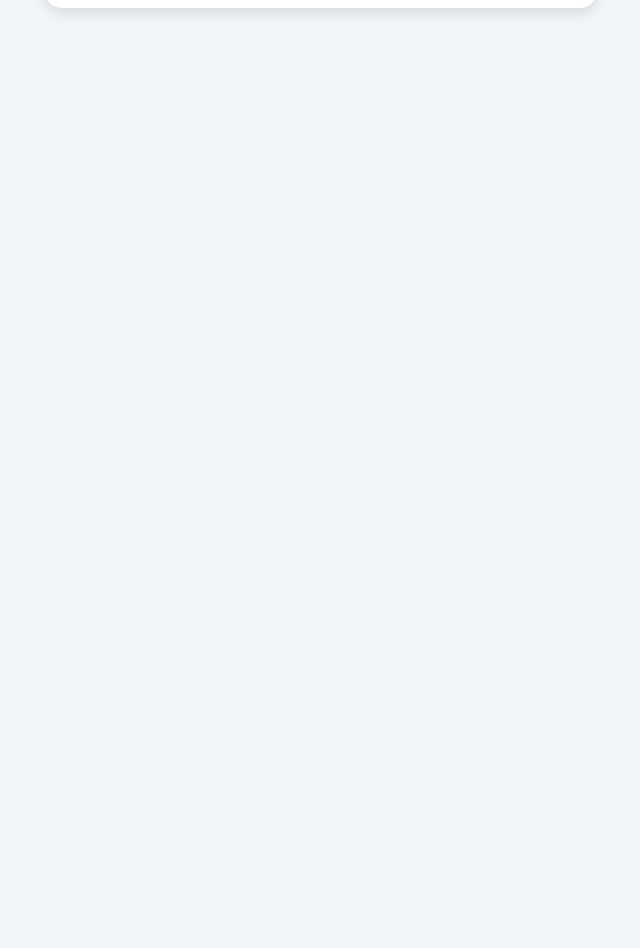
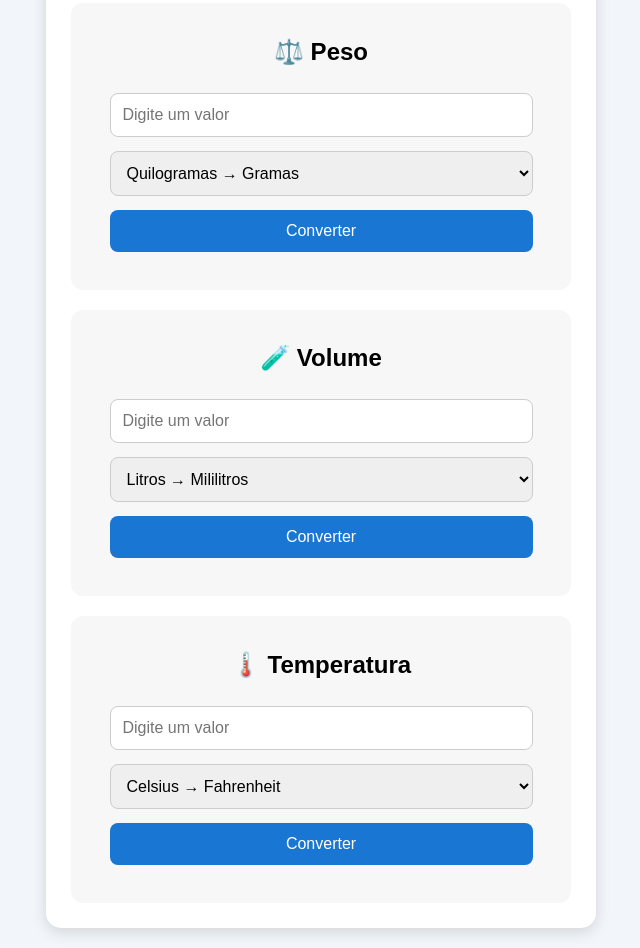
Before and after one commit to juannicolasferreira928-cmyk/conversor-facil, a plain HTML site: page index.html in a window 1280 px wide. Shown: the part 468-1416 px from the top of the page, without its empty margins (319-959 px from the left). Before the commit the page ends 800 px from the top, so only its background shows below. Drawn offline with Linux system fonts and the light colour scheme.

Commit message:
Enhance index.html with conversion features
Added new conversion sections for weight, volume, and temperature in the HTML file.

```diff
--- a/index.html
+++ b/index.html
@@ -50,7 +50,7 @@
       border: none;
     }
 
-    #resultado {
+    p[id^="resultado"] {
       font-weight: bold;
       margin-top: 10px;
     }
@@ -60,9 +60,11 @@
 <body>
 
   <div class="caixa">
+
     <h1>🔄 Conversor Fácil</h1>
     <p>Conversões simples, rápidas e gratuitas.</p>
 
+    <!-- DISTÂNCIA -->
     <div class="conversor">
       <h2>📏 Distância</h2>
 
@@ -78,9 +80,62 @@
 
       <p id="resultado"></p>
     </div>
+
+    <!-- PESO -->
+    <div class="conversor">
+      <h2>⚖️ Peso</h2>
+
+      <input type="number" id="peso" placeholder="Digite um valor">
+
+      <select id="unidadePeso">
+        <option value="kg">Quilogramas → Gramas</option>
+        <option value="g">Gramas → Quilogramas</option>
+        <option value="mg">Miligramas → Gramas</option>
+      </select>
+
+      <button onclick="converterPeso()">Converter</button>
+
+      <p id="resultadoPeso"></p>
+    </div>
+
+    <!-- VOLUME -->
+    <div class="conversor">
+      <h2>🧪 Volume</h2>
+
+      <input type="number" id="volume" placeholder="Digite um valor">
+
+      <select id="unidadeVolume">
+        <option value="l">Litros → Mililitros</option>
+        <option value="ml">Mililitros → Litros</option>
+      </select>
+
+      <button onclick="converterVolume()">Converter</button>
+
+      <p id="resultadoVolume"></p>
+    </div>
+
+    <!-- TEMPERATURA -->
+    <div class="conversor">
+      <h2>🌡️ Temperatura</h2>
+
+      <input type="number" id="temperatura" placeholder="Digite um valor">
+
+      <select id="unidadeTemperatura">
+        <option value="c-f">Celsius → Fahrenheit</option>
+        <option value="f-c">Fahrenheit → Celsius</option>
+        <option value="c-k">Celsius → Kelvin</option>
+        <option value="k-c">Kelvin → Celsius</option>
+      </select>
+
+      <button onclick="converterTemperatura()">Converter</button>
+
+      <p id="resultadoTemperatura"></p>
+    </div>
+
   </div>
 
   <script>
+
     function converter() {
       let valor = Number(document.getElementById("valor").value);
       let unidade = document.getElementById("unidade").value;
@@ -100,6 +155,70 @@
 
       document.getElementById("resultado").innerText = resultado;
     }
+
+
+    function converterPeso() {
+      let valor = Number(document.getElementById("peso").value);
+      let unidade = document.getElementById("unidadePeso").value;
+      let resultado = "";
+
+      if (unidade === "kg") {
+        resultado = valor * 1000 + " gramas";
+      }
+
+      if (unidade === "g") {
+        resultado = valor / 1000 + " quilogramas";
+      }
+
+      if (unidade === "mg") {
+        resultado = valor / 1000 + " gramas";
+      }
+
+      document.getElementById("resultadoPeso").innerText = resultado;
+    }
+
+
+    function converterVolume() {
+      let valor = Number(document.getElementById("volume").value);
+      let unidade = document.getElementById("unidadeVolume").value;
+      let resultado = "";
+
+      if (unidade === "l") {
+        resultado = valor * 1000 + " mililitros";
+      }
+
+      if (unidade === "ml") {
+        resultado = valor / 1000 + " litros";
+      }
+
+      document.getElementById("resultadoVolume").innerText = resultado;
+    }
+
+
+    function converterTemperatura() {
+      let valor = Number(document.getElementById("temperatura").value);
+      let unidade = document.getElementById("unidadeTemperatura").value;
+      let resultado = "";
+
+      if (unidade === "c-f") {
+        resultado = (valor * 9 / 5 + 32).toFixed(2) + " °F";
+      }
+
+      if (unidade === "f-c") {
+        resultado = ((valor - 32) * 5 / 9).toFixed(2) + " °C";
+      }
+
+      if (unidade === "c-k") {
+        resultado = (valor + 273.15).toFixed(2) + " K";
+      }
+
+      if (unidade === "k-c") {
+        resultado = (valor - 273.15).toFixed(2) + " °C";
+      }
+
+      document.getElementById("resultadoTemperatura").innerText = resultado;
+    }
+
   </script>
 
 </body>
```
